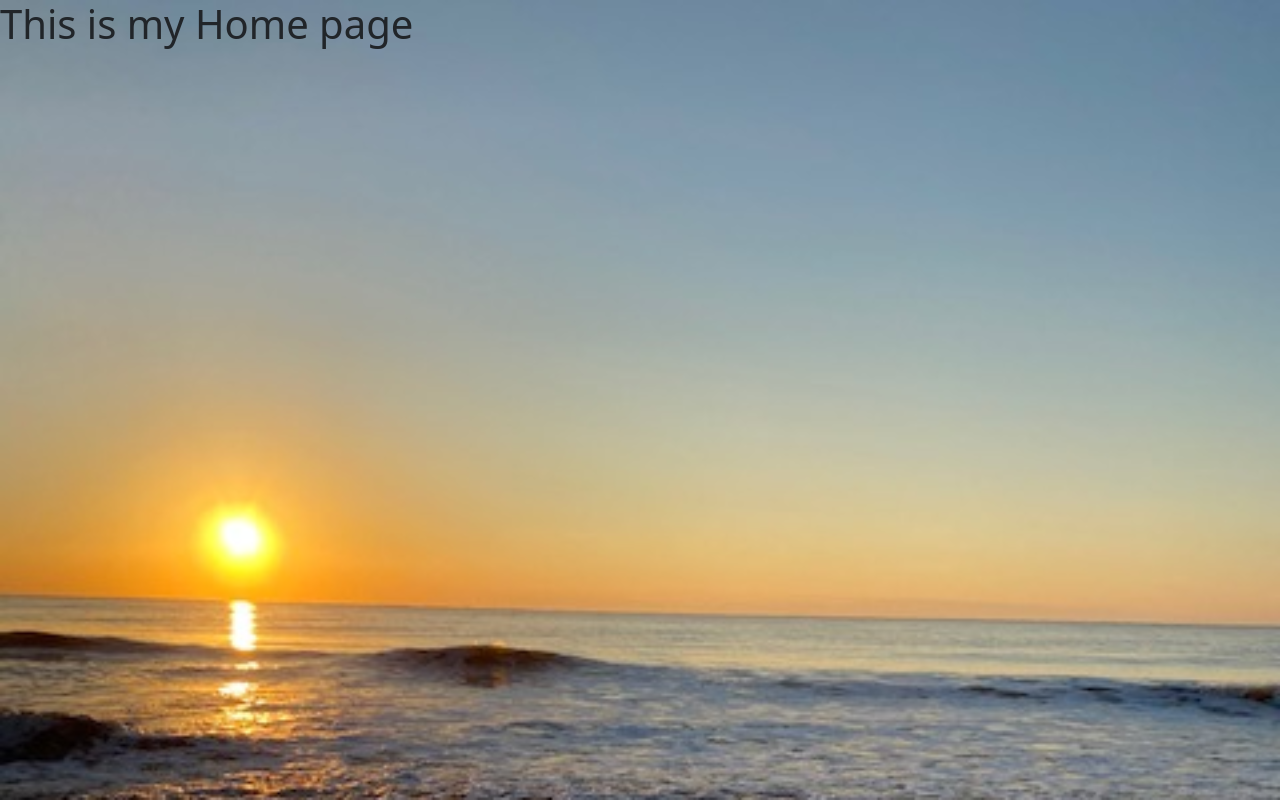
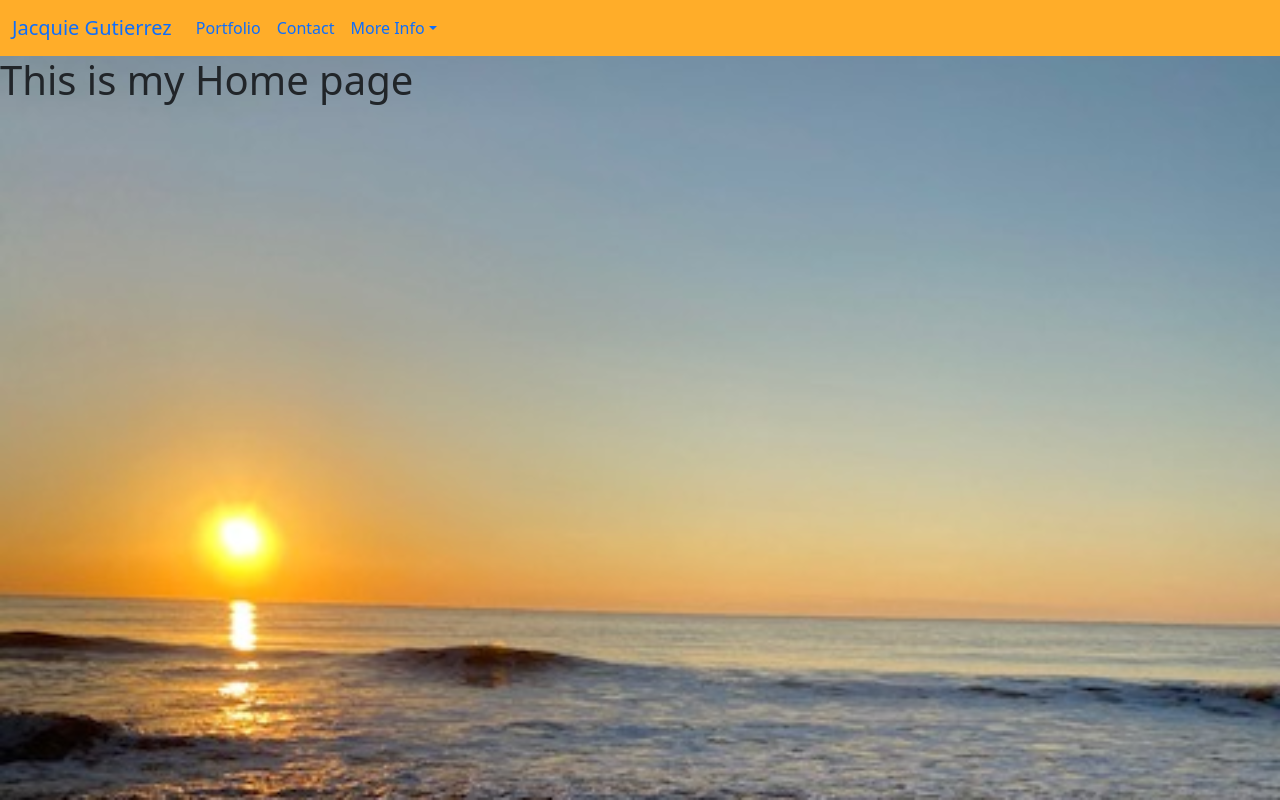
Before and after one commit to Jacquie24/jg-portfolio, a React (Create React App) app: page / in a window 1280 px wide. Built offline with nearby package versions, Linux system fonts and the light colour scheme.

Commit message:
Built navbar and added resume

```diff
--- a/src/App.js
+++ b/src/App.js
@@ -4,12 +4,14 @@ import Home from "./containers/Home/Home";
 import Contact from "./containers/Contact/Contact";
 import Portfolio from "./containers/Portfolio/Portfolio";
 import "./App.css";
+import Header from "./components/Header/Header";
 
 
 
 function App() {
   return (
     <div className="App">
+      <Header />
       <Router basename="/">
         <Switch>
           <Route exact path="/" component={Home} />
--- a/src/components/Header/Header.css
+++ b/src/components/Header/Header.css
@@ -0,0 +1,4 @@
+.navbar {
+    background-color: #FFAD29ff;
+    color: black;
+}
--- a/src/components/Header/Header.jsx
+++ b/src/components/Header/Header.jsx
@@ -1,35 +1,36 @@
 import React from 'react';
+import "./Header.css";
 
 const Header = () => {
     return (
         <div>
-            <nav class="navbar navbar-expand-lg navbar-light bg-light">
-  <div class="container-fluid">
-    <a class="navbar-brand" href="#">Navbar</a>
-    <button class="navbar-toggler" type="button" data-bs-toggle="collapse" data-bs-target="#navbarSupportedContent" aria-controls="navbarSupportedContent" aria-expanded="false" aria-label="Toggle navigation">
-      <span class="navbar-toggler-icon"></span>
+            <nav className="navbar navbar-expand-lg">
+  <div className="container-fluid">
+    <a className="navbar-brand" href="/">Jacquie Gutierrez</a>
+    <button className="navbar-toggler" type="button" data-bs-toggle="collapse" data-bs-target="#navbarSupportedContent" aria-controls="navbarSupportedContent" aria-expanded="false" aria-label="Toggle navigation">
+      <span className="navbar-toggler-icon"></span>
     </button>
-    <div class="collapse navbar-collapse" id="navbarSupportedContent">
-      <ul class="navbar-nav me-auto mb-2 mb-lg-0">
-        <li class="nav-item">
-          <a class="nav-link active" aria-current="page" href="#">Home</a>
+    <div className="collapse navbar-collapse" id="navbarSupportedContent">
+      <ul className="navbar-nav me-auto mb-2 mb-lg-0">
+        <li className="nav-item">
+          <a className="nav-link active" aria-current="page" href="/#/portfolio">Portfolio</a>
         </li>
-        <li class="nav-item">
-          <a class="nav-link" href="#">Link</a>
+        <li className="nav-item">
+          <a className="nav-link" href="/#/contact">Contact</a>
         </li>
-        <li class="nav-item dropdown">
-          <a class="nav-link dropdown-toggle" href="#" id="navbarDropdown" role="button" data-bs-toggle="dropdown" aria-expanded="false">
-            Dropdown
+        <li className="nav-item dropdown">
+          <a className="nav-link dropdown-toggle" href="#/" id="navbarDropdown" role="button" data-bs-toggle="dropdown" aria-expanded="false">
+            More Info
           </a>
-          <ul class="dropdown-menu" aria-labelledby="navbarDropdown">
-            <li><a class="dropdown-item" href="#">Action</a></li>
-            <li><a class="dropdown-item" href="#">Another action</a></li>
-            <li><hr class="dropdown-divider"></li>
-            <li><a class="dropdown-item" href="#">Something else here</a></li>
+          <ul className="dropdown-menu" aria-labelledby="navbarDropdown">
+            <li><a className="dropdown-item" href="https://github.com/Jacquie24">Visit me on GitHub</a></li>
+            <li><a className="dropdown-item" href="www.linkedin.com/in/jacquie24">Visit me on LinkedIn</a></li>
+            <li><hr className="dropdown-divider" /></li>
+            <li><a className="dropdown-item" href="../../../imgs/resume.pdf">View my resume</a></li>
           </ul>
         </li>
-        </ul>
 
+      </ul>
 
     </div>
   </div>
```
Also changed, not shown: 1 other file (tests, documents, lock files or other folders).
